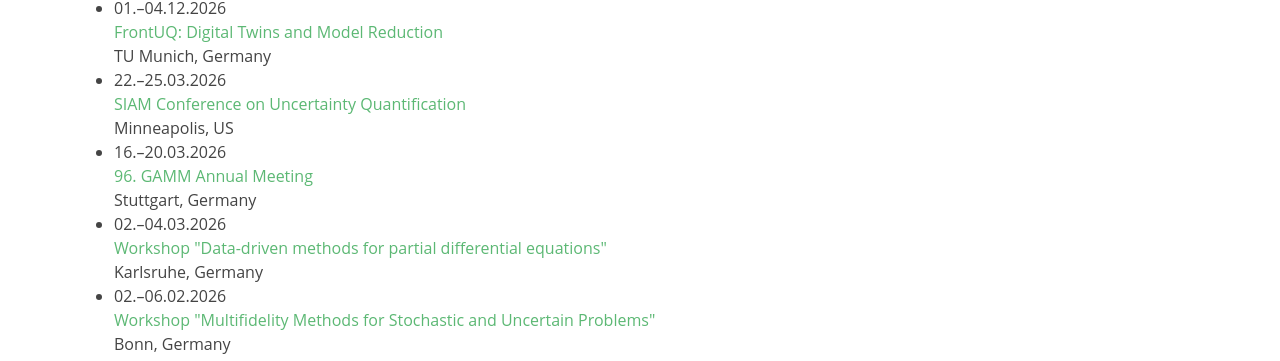
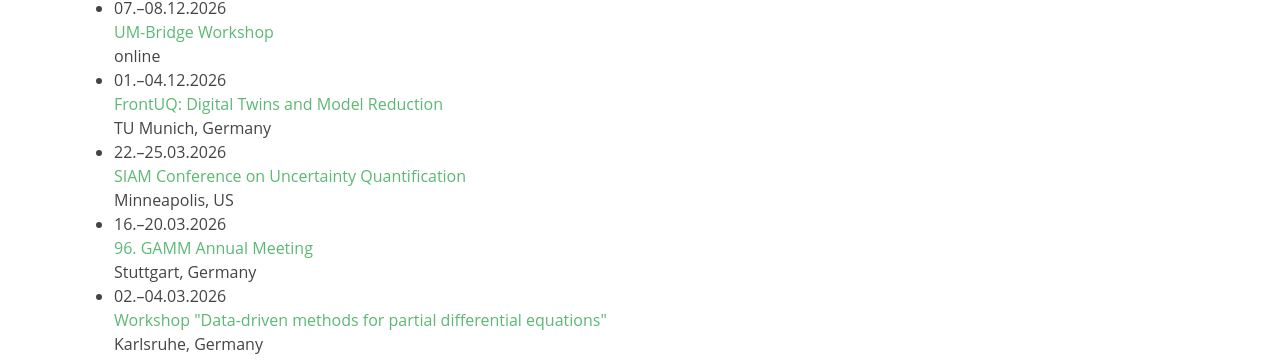
Before and after one commit to gamm-ag-uq/gamm-ag-uq.github.io, a plain HTML site: page conferences.html in a window 1280 px wide. Shown: the part 252-613 px from the top of the page. Drawn offline with Linux system fonts and the light colour scheme; a web font is replaced by a local one.

Commit message:
LS: add UN-Bridge

```diff
--- a/conferences.html
+++ b/conferences.html
@@ -83,7 +83,9 @@
       <div class="container">
 
         <h2><span class="mw-headline" id="2026">2026</span></h2>
-        <ul><li> 01.–04.12.2026  <br /><a rel="nofollow" class="external text" href="https://www.events.tum.de/frontend/index.php?sub=267">FrontUQ: Digital Twins and Model Reduction</a> <br />  TU Munich, Germany </li>
+    <ul>
+    <li> 07.–08.12.2026  <br /><a rel="nofollow" class="external text" href="https://um-bridge.github.io/workshop/">UM-Bridge Workshop</a> <br />  online </li>
+    <li> 01.–04.12.2026  <br /><a rel="nofollow" class="external text" href="https://www.events.tum.de/frontend/index.php?sub=267">FrontUQ: Digital Twins and Model Reduction</a> <br />  TU Munich, Germany </li>
 		<li> 22.–25.03.2026  <br /><a rel="nofollow" class="external text" href="https://www.siam.org/conferences-events/siam-conferences/uq26/">SIAM Conference on Uncertainty Quantification</a> <br />  Minneapolis, US </li>
 		<li> 16.–20.03.2026 <br /><a rel="nofollow" class="external text" href="https://jahrestagung.gamm.org/annual-meeting-2026/96th-annual-meeting-2/">96. GAMM Annual Meeting</a><br />  Stuttgart, Germany </li>
 		<li> 02.–04.03.2026 <br /><a rel="nofollow" class="external text" href="https://www.mathsee.kit.edu/2465.php">Workshop "Data-driven methods for partial differential equations"</a><br />  Karlsruhe, Germany </li>
```
